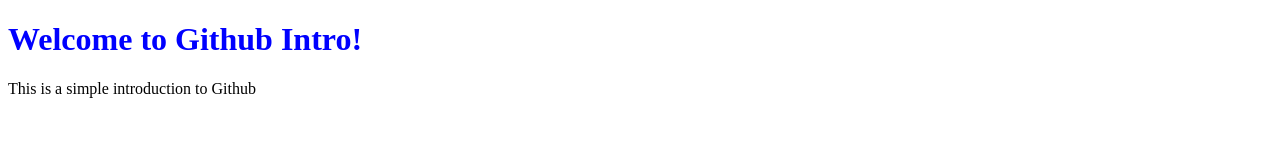
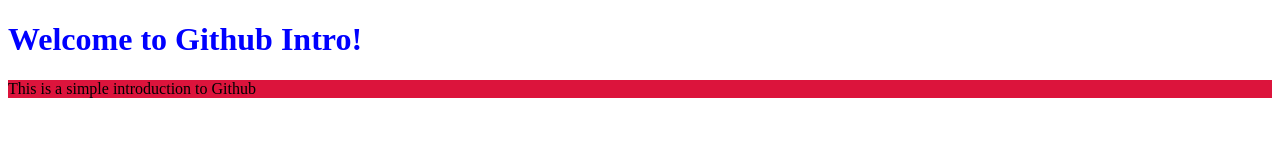
Before and after one commit to bezalel001/hello, a plain HTML site: page index.html in a window 1280 px wide. Drawn offline with Linux system fonts and the light colour scheme.

Commit message:
added background color to paragraph

```diff
--- a/index.html
+++ b/index.html
@@ -6,7 +6,7 @@
   <body>
     <h1 style="color: blue">Welcome to Github Intro!</h1>
 
-    <p>This is a simple introduction to Github</p>
+    <p style="background-color: crimson;">This is a simple introduction to Github</p>
 
   </body>
 </html>
```
